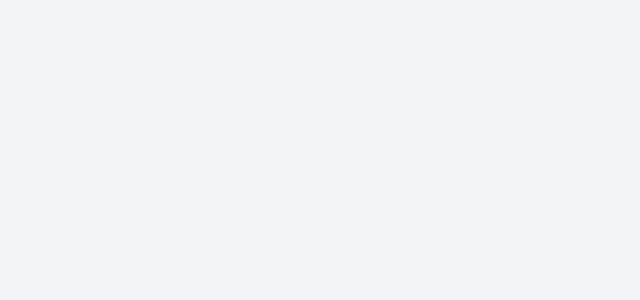
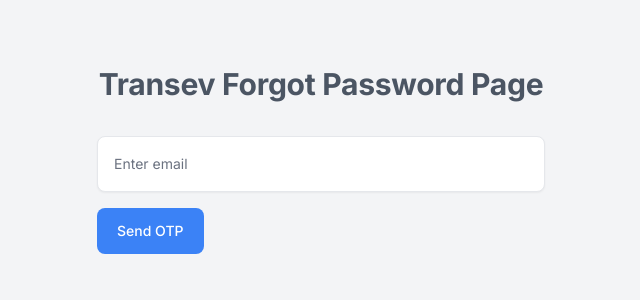
Before and after one commit to Rajrup-TransEV/evchargingcmsadmindashborad, a React (Vite) app: page /forgotpassword in a window 1280 px wide. Before the commit this address had no page. Shown: the top 300 px of the page, without its empty margins (319-959 px from the left). Built offline with nearby package versions, Linux system fonts and the light colour scheme; no server answers.

Commit message:
forgotpassword added addwallet data key changed

```diff
--- a/src/App.jsx
+++ b/src/App.jsx
@@ -36,6 +36,7 @@
 import AddMinimumBalance from './pages/appuser/addminimumbalance';
 import ListOfTrans from './pages/transactions/listoftrans';
 import TD from './pages/transactions/td';
+import ForgotPassword from './pages/forgotpassword';
 
 function App() {
 
@@ -75,6 +76,7 @@
         <Route exact path='/addminbal' element={<AddMinimumBalance/>}/>
         <Route exact path="/liot" element={<ListOfTrans/>} />
         <Route exact path="/td/:uid" element={<TD/>}/>
+        <Route exact path='/forgotpassword' element={<ForgotPassword/>}/>
       </Routes>
     </>
   );
--- /dev/null
+++ b/src/pages/forgotpassword.jsx
@@ -0,0 +1,154 @@
+import React, { useState, useEffect } from 'react';
+import { useNavigate } from 'react-router-dom';
+import { toast } from 'react-toastify';
+
+const ForgotPassword = () => {
+    const [ipAddress, setIpAddress] = useState('');
+    const [email, setEmail] = useState('');
+    const [newPassword, setNewPassword] = useState('');
+    const [otp, setOtp] = useState('');
+    const [otpSent, setOtpSent] = useState(false); // State to track if OTP has been sent
+    const navigate = useNavigate();
+
+    // Fetch IP address
+    useEffect(() => {
+        const fetchIpAddress = async () => {
+            const rootUri = import.meta.env.VITE_ROOT_URI;
+            const apiKey = import.meta.env.VITE_API_KEY;
+            try {
+                const response = await fetch("https://api.ipify.org?format=json");
+                const data = await response.json();
+                if (data) {
+                    setIpAddress(data.ip);
+                    const currentDateTime = new Date().toISOString();
+                    await fetch(`${rootUri}/admin/getip`, {
+                        method: 'POST',
+                        headers: {
+                            'Content-Type': 'application/json',
+                            'apiauthkey': apiKey,
+                        },
+                        body: JSON.stringify({ ip: data.ip, datetime: currentDateTime, path: "forgotpassword.jsx" })
+                    });
+                }
+            } catch (error) {
+                console.error("Error fetching IP address:", error);
+            }
+        };
+
+        fetchIpAddress();
+    }, []);
+
+    // Handle email submission for OTP
+    const handleEmailSubmit = async (e) => {
+        e.preventDefault();
+        const rootUri = import.meta.env.VITE_ROOT_URI;
+        const apiKey = import.meta.env.VITE_API_KEY;
+        try {
+            const response = await fetch(`${rootUri}/userauth/userpasswordreset`, {
+                method: 'POST',
+                headers: {
+                    'Content-Type': 'application/json',
+                    'apiauthkey': apiKey,
+                },
+                body: JSON.stringify({ email }),
+            });
+
+            if (response.ok) {
+                setOtpSent(true); // Show OTP field
+                toast.success("OTP sent to your email.");
+            } else {
+                const data = await response.json();
+                toast.error(data.message || "Failed to send OTP.");
+            }
+        } catch (error) {
+            console.error("Error sending OTP:", error);
+            toast.error("An error occurred while sending OTP.");
+        }
+    };
+
+    // Handle final submission with OTP and new password
+    const handleFinalSubmit = async (e) => {
+        e.preventDefault();
+        const rootUri = import.meta.env.VITE_ROOT_URI;
+        const apiKey = import.meta.env.VITE_API_KEY;
+        try {
+            const response = await fetch(`${rootUri}/userauth/userpasswordreset`, {
+                method: 'POST',
+                headers: {
+                    'Content-Type': 'application/json',
+                    'apiauthkey': apiKey,
+                },
+                body: JSON.stringify({ email, otp, newPassword }),
+            });
+
+            if (response.ok) {
+                toast.success("Password reset successfully!");
+                navigate('/'); // Redirect to login page
+            } else {
+                const data = await response.json();
+                toast.error(data.message || "Failed to reset password.");
+            }
+        } catch (error) {
+            console.error("Error resetting password:", error);
+            toast.error("An error occurred while resetting password.");
+        }
+    };
+
+    return (
+        <div className="mx-auto max-w-screen-xl px-4 py-16 sm:px-6 lg:px-8">
+            <div className="mx-auto max-w-lg text-center">
+                <h1 className="text-2xl font-bold sm:text-3xl">Transev Forgot Password Page</h1>
+            </div>
+
+            <form onSubmit={otpSent ? handleFinalSubmit : handleEmailSubmit} className="mx-auto mb-0 mt-8 max-w-md space-y-4">
+                <div>
+                    <label htmlFor="email" className="sr-only">Email</label>
+                    <input
+                        type="email"
+                        className="w-full rounded-lg border-gray-200 p-4 pe-12 text-sm shadow-sm"
+                        placeholder="Enter email"
+                        value={email}
+                        onChange={(e) => setEmail(e.target.value)}
+                    />
+                </div>
+
+                {otpSent && (
+                    <>
+                        <div>
+                            <label htmlFor="newPassword" className="sr-only">New Password</label>
+                            <input
+                                type="password"
+                                className="w-full rounded-lg border-gray-200 p-4 pe-12 text-sm shadow-sm"
+                                placeholder="Enter new password"
+                                value={newPassword}
+                                onChange={(e) => setNewPassword(e.target.value)}
+                            />
+                        </div>
+
+                        <div>
+                            <label htmlFor="otp" className="sr-only">OTP</label>
+                            <input
+                                type="text"
+                                className="w-full rounded-lg border-gray-200 p-4 pe-12 text-sm shadow-sm"
+                                placeholder="Enter OTP"
+                                value={otp}
+                                onChange={(e) => setOtp(e.target.value)}
+                            />
+                        </div>
+                    </>
+                )}
+
+                <div className="flex items-center justify-between">
+                    <button
+                        type="submit"
+                        className="inline-block rounded-lg bg-blue-500 px-5 py-3 text-sm font-medium text-white"
+                    >
+                        {otpSent ? "Reset Password" : "Send OTP"}
+                    </button>
+                </div>
+            </form>
+        </div>
+    );
+};
+
+export default ForgotPassword;
--- a/src/pages/login.jsx
+++ b/src/pages/login.jsx
@@ -152,6 +152,11 @@
       fetchIpAddress();
   }, []); // Empty dependency array means this runs once after the initial render
 
+//handel forgot password button clikck
+const handelForgotpasswordclick=()=>{
+    navigate("/forgotpassword")
+}
+
     return (
         <div className="flex min-h-full flex-col justify-center px-6 py-12 lg:px-8">
             <div className="sm:mx-auto sm:w-full sm:max-w-sm">
@@ -223,6 +228,12 @@
 
                 {error && <p className="mt-2 text-center text-sm text-red-500">{error}</p>}
             </div>
+            <button
+            className='mt-10 text-center text-lg text-lime-600 text-wrap'
+                    onClick={handelForgotpasswordclick}
+            >
+                Forgot Password
+            </button>
         </div>
     );
 };
--- a/src/pages/walletcrud/addwalletdata.jsx
+++ b/src/pages/walletcrud/addwalletdata.jsx
@@ -130,7 +130,7 @@
                 const data = await result.json();
                 console.log(data);
                 const options = {
-                    key: "rzp_test_ySKlMUoDlIHU1z", // Enter the Key ID generated from the Dashboard
+                    key: "rzp_test_nzmqxQYhvCH9rD", // Enter the Key ID generated from the Dashboard
                     amount: Number(price) * 100, // Convert string to number and multiply by 100
                     currency: "INR",
                     name: "Transev",
```
